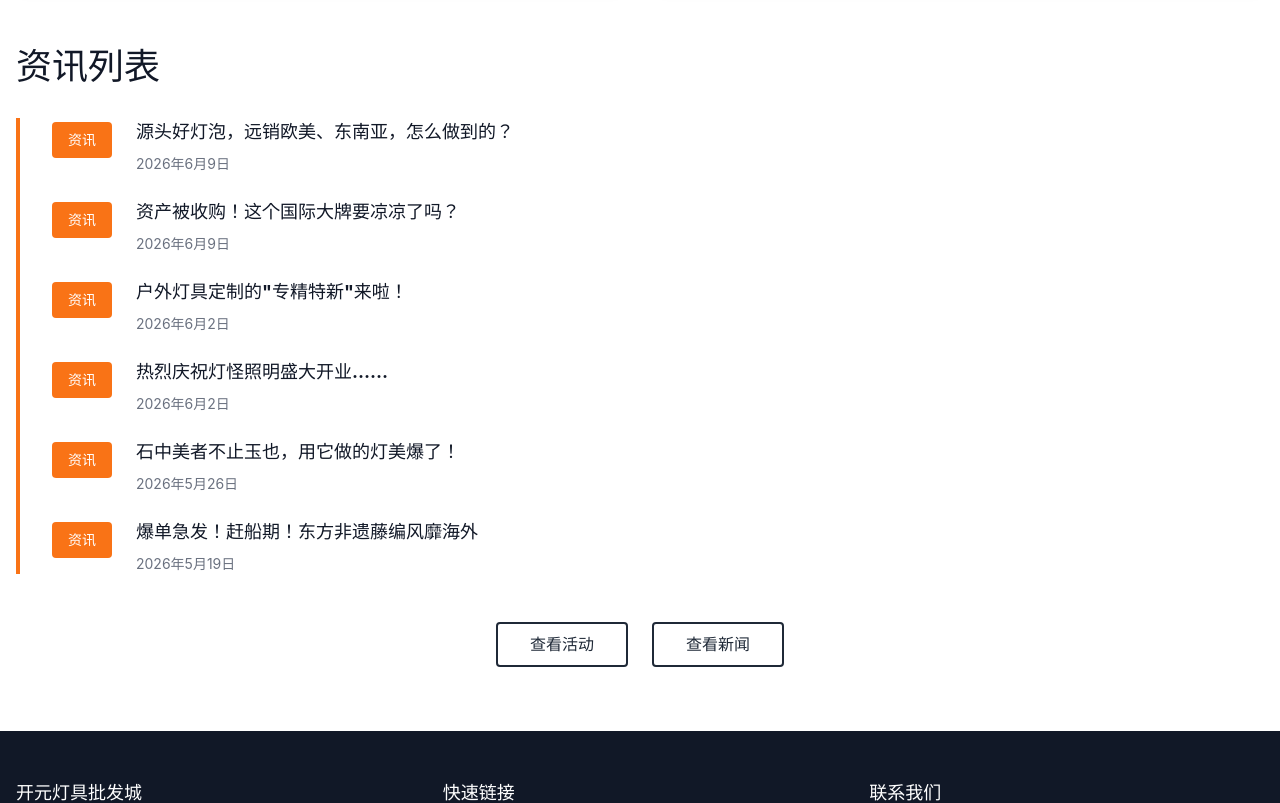
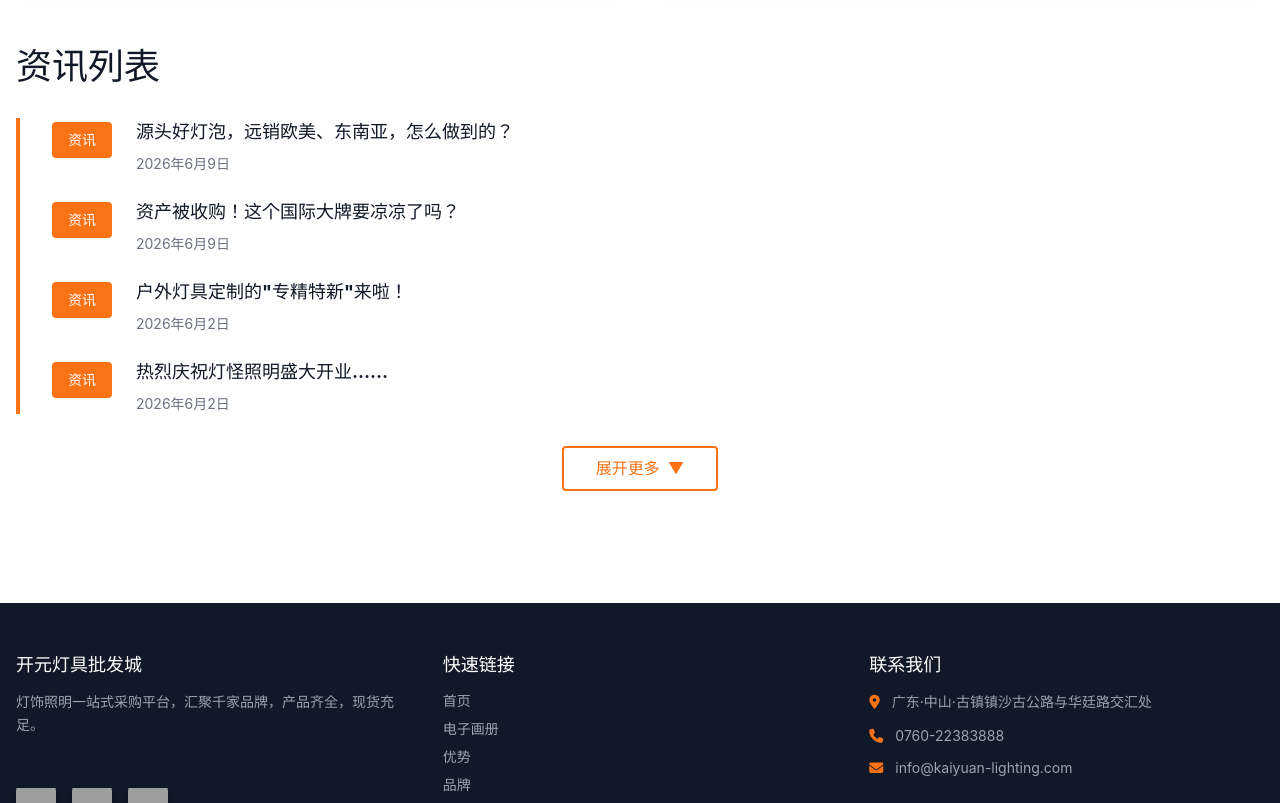
Before and after one commit to jijijituan-bot/kaiyuandengdu, a React (Vite) app: page / in a window 1280 px wide. Shown: the part 3080-3883 px from the top of the page. Built offline with nearby package versions, Linux system fonts and the light colour scheme; grey boxes are pictures that could not be loaded.

Commit message:
feat: show 4 news items with expand button, remove bottom buttons

```diff
--- a/src/components/NewsAndEvents.tsx
+++ b/src/components/NewsAndEvents.tsx
@@ -1,6 +1,8 @@
 import { motion } from 'framer-motion';
+import { useState } from 'react';
 
 export default function NewsAndEvents() {
+  const [expanded, setExpanded] = useState(false);
   const newsItems = [
     {
       id: 1,
@@ -175,7 +177,7 @@ export default function NewsAndEvents() {
         >
           <h3 className="text-3xl md:text-4xl font-bold text-gray-900 mb-8">资讯列表</h3>
           <div className="space-y-6 pl-8 border-l-4 border-orange-500">
-            {recentNews.map((item, index) => (
+            {(expanded ? recentNews : recentNews.slice(0, 4)).map((item, index) => (
               <motion.div
                 key={item.id}
                 initial={{ opacity: 0, x: -20 }}
@@ -203,23 +205,20 @@ export default function NewsAndEvents() {
               </motion.div>
             ))}
           </div>
+          {recentNews.length > 4 && (
+            <div className="mt-8 text-center">
+              <button
+                onClick={() => setExpanded(!expanded)}
+                className="px-8 py-2 border-2 border-orange-500 text-orange-500 font-semibold rounded hover:bg-orange-500 hover:text-white transition-all duration-300"
+              >
+                {expanded ? '收起' : '展开更多'}
+                <span className="ml-2">{expanded ? '▲' : '▼'}</span>
+              </button>
+            </div>
+          )}
         </motion.div>
 
-        {/* 底部按钮 */}
-        <motion.div
-          initial={{ opacity: 0, y: 20 }}
-          whileInView={{ opacity: 1, y: 0 }}
-          transition={{ duration: 0.6, delay: 0.3 }}
-          viewport={{ once: true }}
-          className="flex justify-center gap-6"
-        >
-          <button className="px-8 py-2 border-2 border-gray-800 text-gray-800 font-semibold rounded hover:bg-gray-800 hover:text-white transition-all duration-300">
-            查看活动
-          </button>
-          <button className="px-8 py-2 border-2 border-gray-800 text-gray-800 font-semibold rounded hover:bg-gray-800 hover:text-white transition-all duration-300">
-            查看新闻
-          </button>
-        </motion.div>
+
         </div>
       </section>
     </>
```
